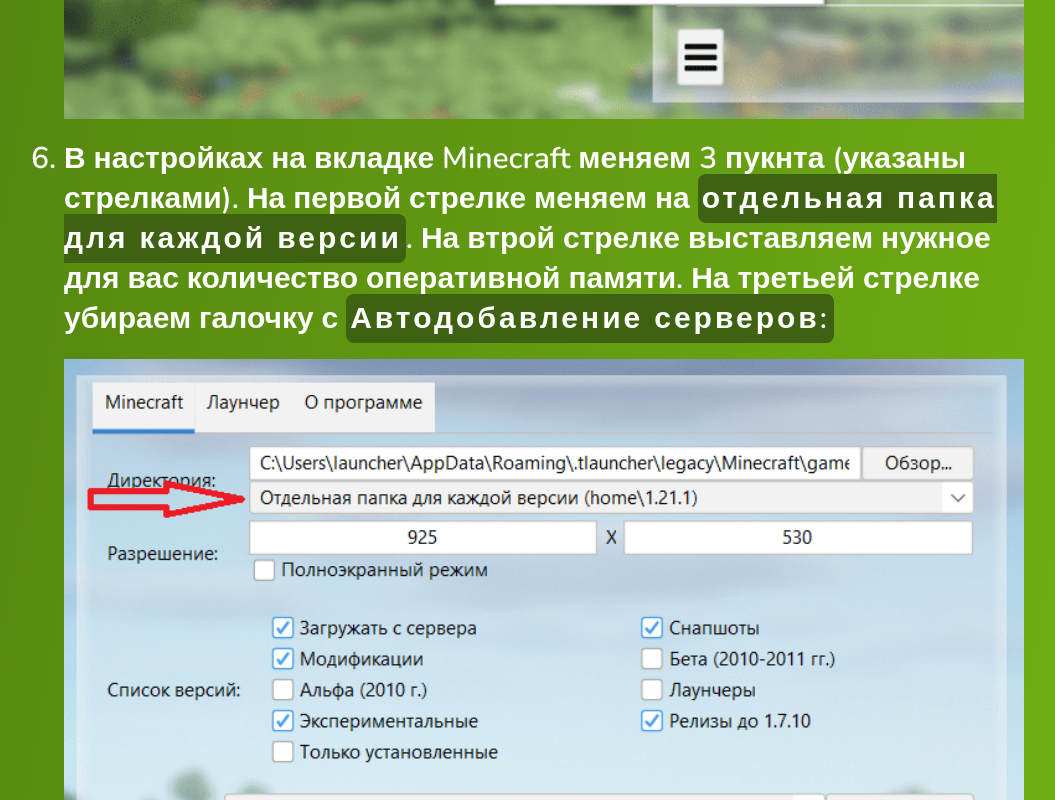
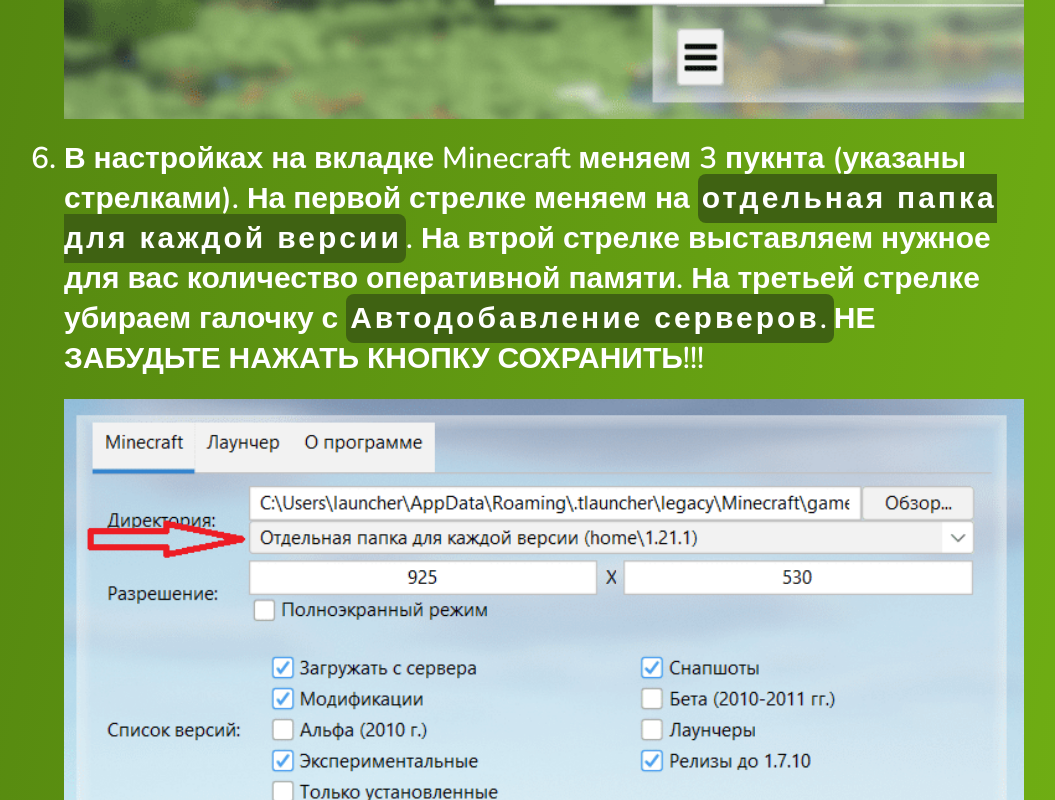
Before and after one commit to MrAbragadabra/pipinders, a Next.js app: page /how-to-play in a window 1280 px wide. Shown: the part 1640-2440 px from the top of the page, without its empty margins (96-1151 px from the left). Built offline with nearby package versions, Linux system fonts and the light colour scheme.

Commit message:
добавлено: СОХРАНЯЙТЕ НАСТРОЙКИ

```diff
--- a/src/components/shared/howToPlay.tsx
+++ b/src/components/shared/howToPlay.tsx
@@ -94,8 +94,9 @@ export const HowToPlay: React.FC<Props> = ({ className }) => {
 						. На втрой стрелке выставляем нужное для вас количество оперативной
 						памяти. На третьей стрелке убираем галочку с{' '}
 						<span className='bg-lime-800 p-1 rounded-sm tracking-widest'>
-							Автодобавление серверов:
+							Автодобавление серверов.
 						</span>
+						НЕ ЗАБУДЬТЕ НАЖАТЬ КНОПКУ СОХРАНИТЬ!!!
 						<figure className='flex-col items-center my-5'>
 							<Image
 								className='m-auto'
```
